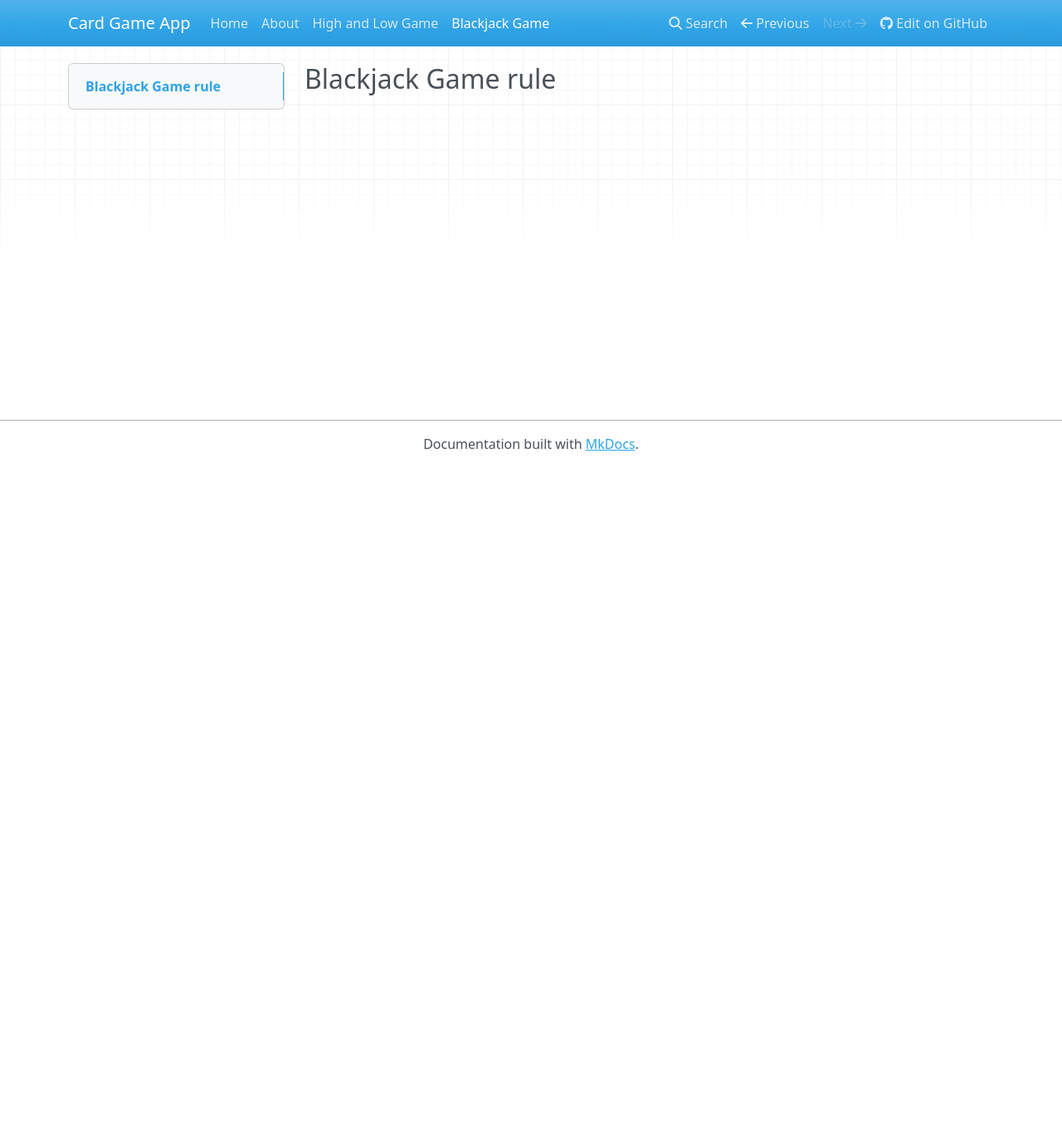
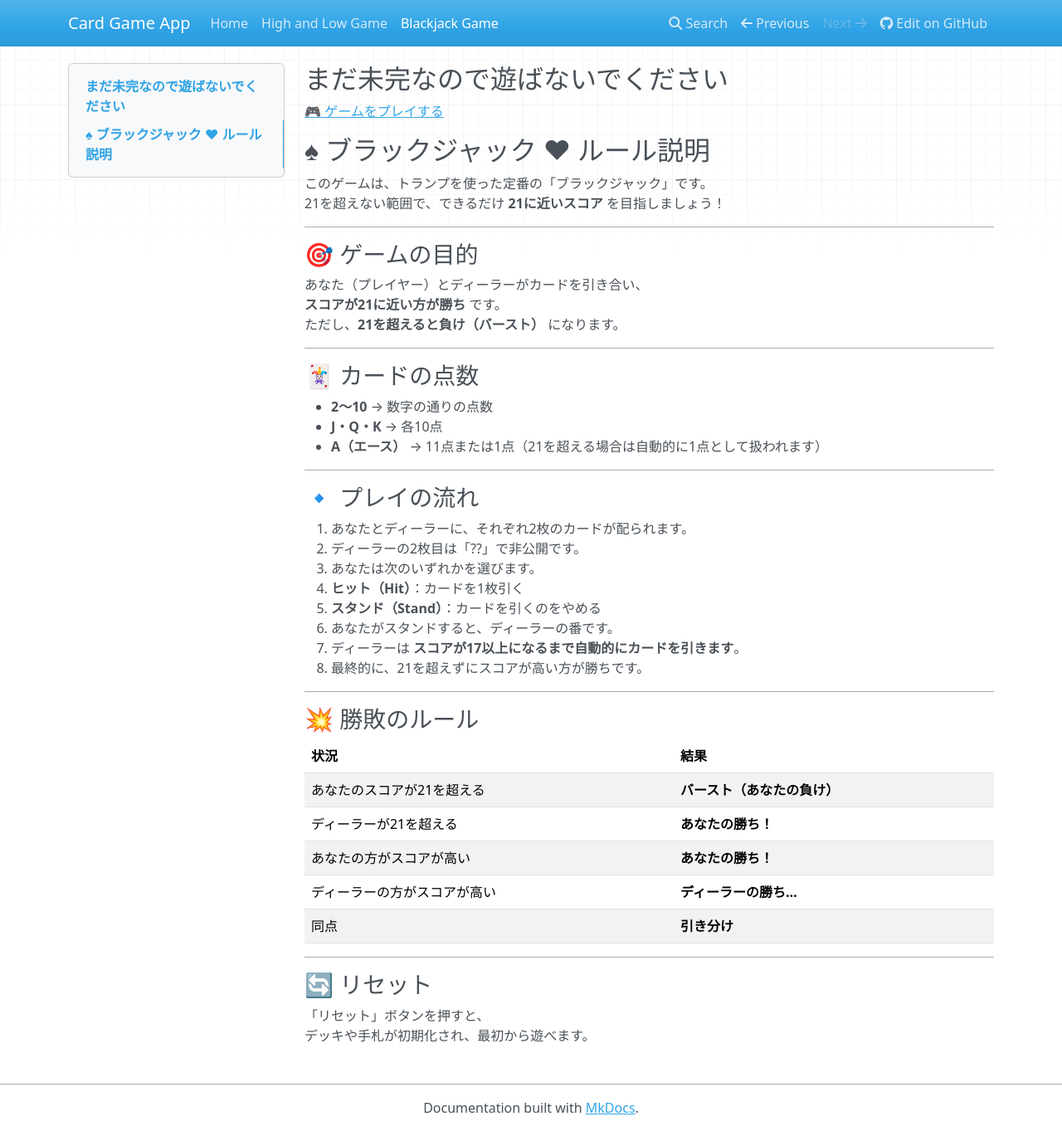
Before and after one commit to mukai03-colla/streamlit-practice, an MkDocs documentation site: the page built from docs/howtouse/blackjack.md, in a window 1280 px wide and 1363 px high. Shown: the whole window at 83% size. Built offline with MkDocs 1.6.1, drawn with Linux system fonts in a browser that asks for light colours; nearby versions of some CDN libraries.

Commit message:
cardgame

```diff
--- a/docs/about.md
+++ b/docs/about.md
@@ -1 +1,3 @@
 このアプリはカードゲームをするものです
+
+遊びたいゲームを選んでね
--- a/docs/howtouse/blackjack.md
+++ b/docs/howtouse/blackjack.md
@@ -1 +1,51 @@
-## Blackjack Game rule
+## まだ未完なので遊ばないでください
+
+[🎮 ゲームをプレイする](https://app-practice-46hurdshsjvazbbbrhytkl.streamlit.app/)
+
+## ♠ ブラックジャック ♥ ルール説明
+
+このゲームは、トランプを使った定番の「ブラックジャック」です。
+21を超えない範囲で、できるだけ **21に近いスコア** を目指しましょう！
+
+---
+
+### 🎯 ゲームの目的
+あなた（プレイヤー）とディーラーがカードを引き合い、
+**スコアが21に近い方が勝ち** です。
+ただし、**21を超えると負け（バースト）** になります。
+
+---
+
+### 🃏 カードの点数
+- **2〜10** → 数字の通りの点数
+- **J・Q・K** → 各10点
+- **A（エース）** → 11点または1点（21を超える場合は自動的に1点として扱われます）
+
+---
+
+### 🔹 プレイの流れ
+1. あなたとディーラーに、それぞれ2枚のカードが配られます。
+   - ディーラーの2枚目は「??」で非公開です。
+2. あなたは次のいずれかを選びます。
+   - **ヒット（Hit）**：カードを1枚引く
+   - **スタンド（Stand）**：カードを引くのをやめる
+3. あなたがスタンドすると、ディーラーの番です。
+   - ディーラーは **スコアが17以上になるまで自動的にカードを引きます**。
+4. 最終的に、21を超えずにスコアが高い方が勝ちです。
+
+---
+
+### 💥 勝敗のルール
+| 状況 | 結果 |
+|------|------|
+| あなたのスコアが21を超える | **バースト（あなたの負け）** |
+| ディーラーが21を超える | **あなたの勝ち！** |
+| あなたの方がスコアが高い | **あなたの勝ち！** |
+| ディーラーの方がスコアが高い | **ディーラーの勝ち…** |
+| 同点 | **引き分け** |
+
+---
+
+### 🔄 リセット
+「リセット」ボタンを押すと、
+デッキや手札が初期化され、最初から遊べます。
--- a/mkdocs.yml
+++ b/mkdocs.yml
@@ -3,8 +3,7 @@ site_url: https://mukai03-colla.github.io/streamlit-practice/
 theme:
   name: mkdocs
 nav:
-  - Home: index.md
-  - About: about.md
+  - Home: about.md
   - High and Low Game: howtouse/high_and_low.md
   - Blackjack Game: howtouse/blackjack.md
 repo_url: https://github.com/mukai03-colla/streamlit-practice
```
Also changed, not shown: docs/howtouse/high_and_low.md (+22 -30 lines), docs/index.md (+3 -1 lines), 1 other file.
